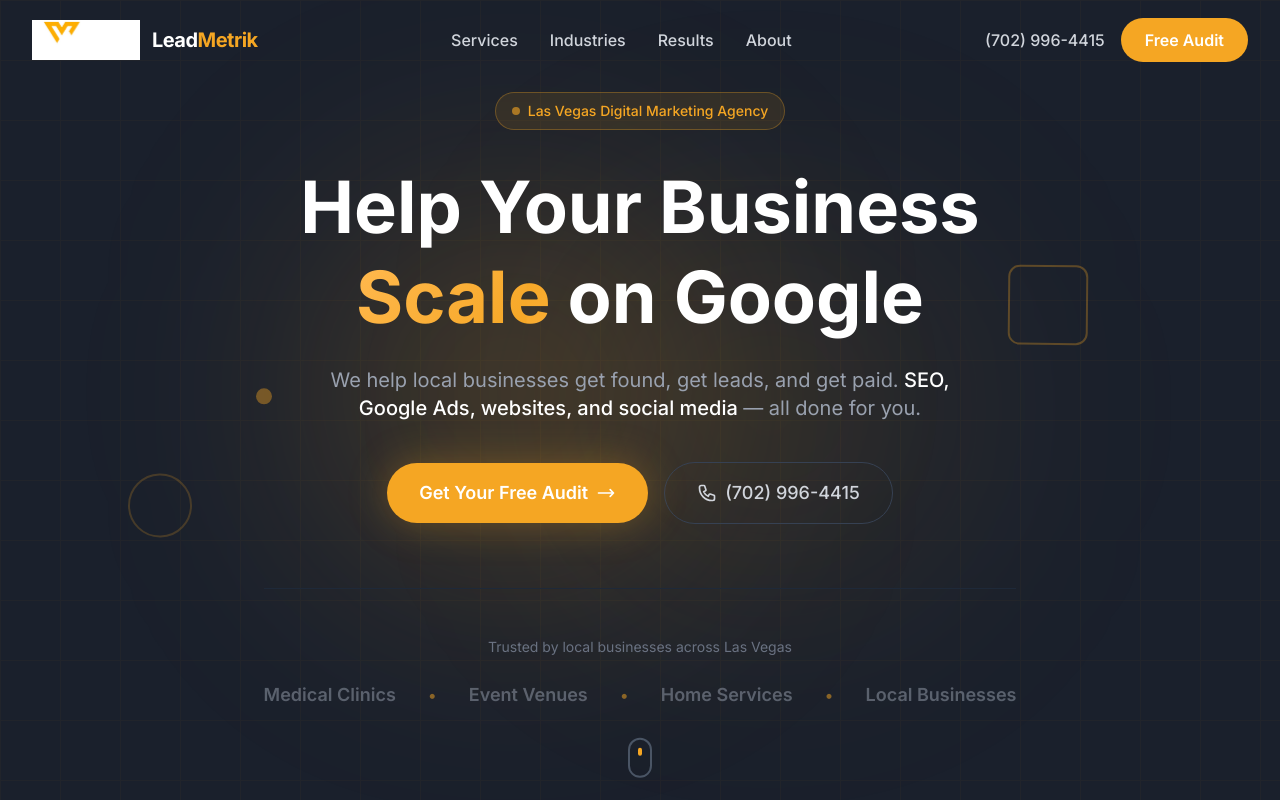
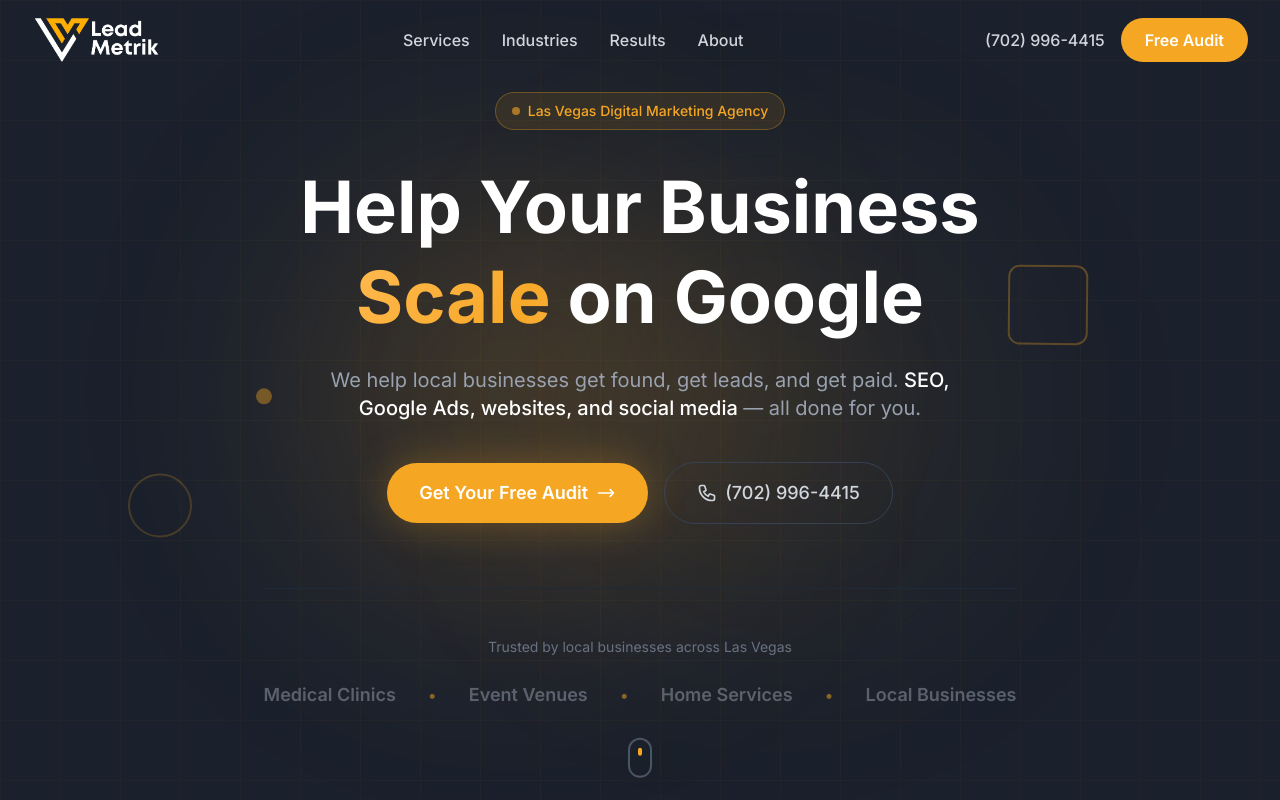
Before and after one commit to leadmetrik/leadmetrik-site, a Next.js app: page / in a window 1280 px wide. Shown: the top 800 px of the page. Built offline with nearby package versions, Linux system fonts and the light colour scheme.

Commit message:
feat: logo mark only (no text), update header + footer

```diff
--- a/src/components/Footer.tsx
+++ b/src/components/Footer.tsx
@@ -38,11 +38,11 @@
           {/* Brand */}
           <div className="col-span-2 lg:col-span-1">
             <Image
-              src="/logo.jpg"
+              src="/logo.png"
               alt="Lead Metrik"
-              width={150}
+              width={120}
               height={40}
-              className="h-8 w-auto mb-4"
+              className="h-10 w-auto mb-4"
             />
             <p className="text-gray-400 text-sm mb-4">
               Your Las Vegas digital marketing partner. Helping local businesses dominate Google.
--- a/src/components/Header.tsx
+++ b/src/components/Header.tsx
@@ -35,17 +35,14 @@
       <nav className="max-w-7xl mx-auto px-4 sm:px-6 lg:px-8">
         <div className="flex items-center justify-between h-20">
           {/* Logo */}
-          <Link href="/" className="flex items-center space-x-3 group">
+          <Link href="/" className="group">
             <Image
               src="/logo.png"
               alt="Lead Metrik"
-              width={44}
-              height={44}
-              className="h-10 w-auto transition-transform group-hover:scale-105"
+              width={140}
+              height={48}
+              className="h-12 w-auto transition-transform group-hover:scale-105"
             />
-            <span className="text-xl font-bold text-white tracking-tight">
-              Lead<span className="text-brand-orange">Metrik</span>
-            </span>
           </Link>
 
           {/* Desktop Navigation */}
```
Also changed, not shown: public/logo.jpg (deleted), public/logo.png.
